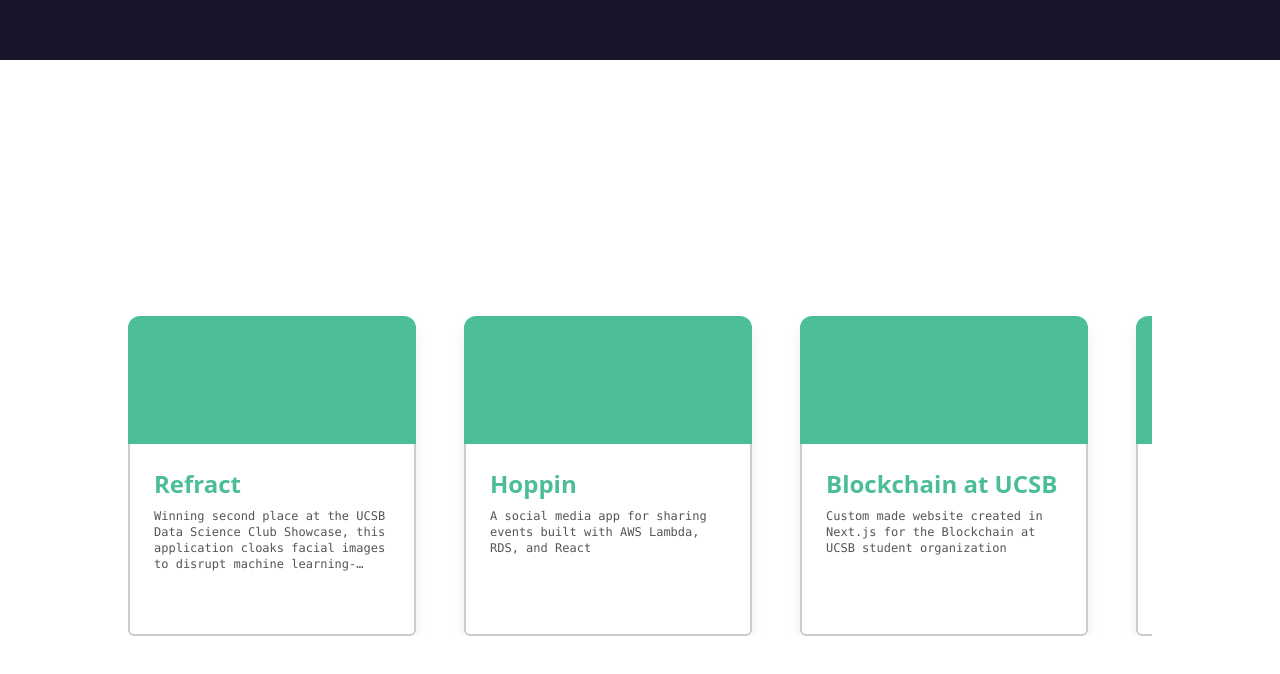
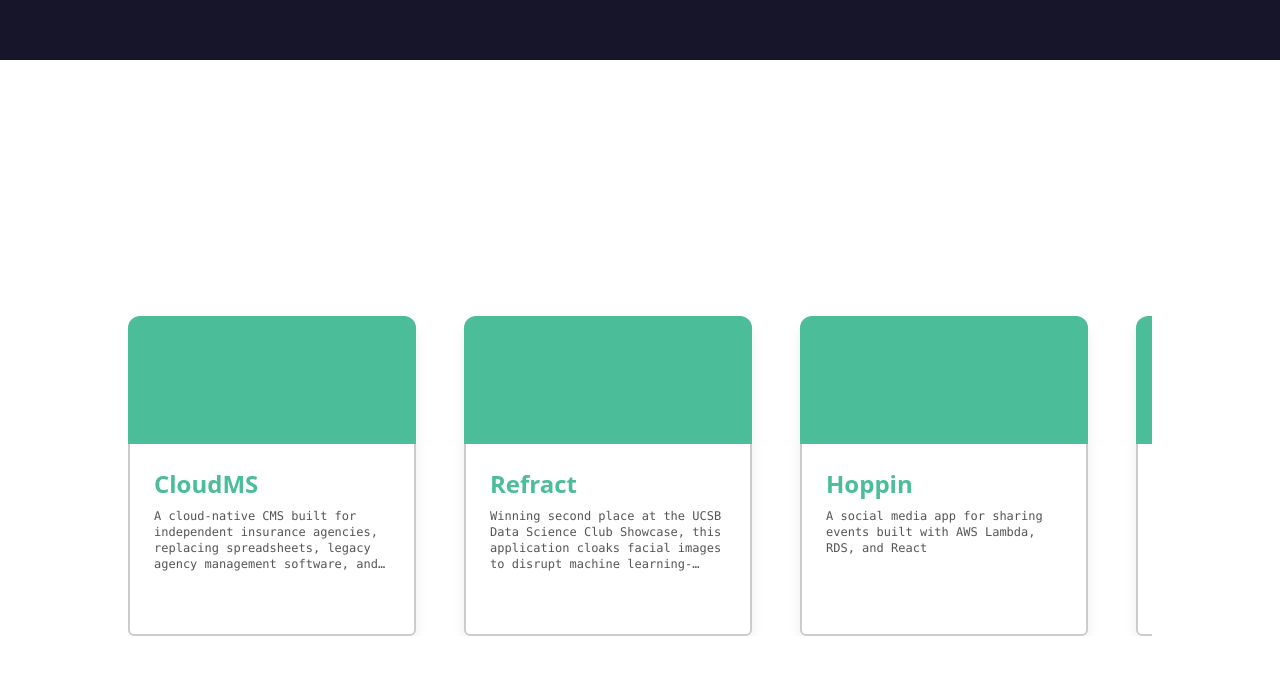
Before and after one commit to heyyysus/dev-portfolio, a Next.js app: page / in a window 1280 px wide. Shown: the part 2410-3084 px from the top of the page. Built offline with nearby package versions, Linux system fonts and the light colour scheme.

Commit message:
Move CloudMS to first project listed

```diff
--- a/src/app/_sections/projectsSection.tsx
+++ b/src/app/_sections/projectsSection.tsx
@@ -7,6 +7,11 @@ export interface ProjectsSectionProps {};
 export const ProjectsSection: FC<ProjectsSectionProps> =  ({}) => {
 
     const projects: Project[] = [
+        {
+            title: 'CloudMS',
+            description: 'A cloud-native CMS built for independent insurance agencies, replacing spreadsheets, legacy agency management software, and manual carrier data entry with a single system of record for clients, policies, vehicles, and carriers. TypeScript/Express/PostgreSQL backend with a Vite/React frontend, Google SSO, and CI/CD via GitHub Actions.',
+            github_url: 'https://github.com/heyyysus/CloudMS',
+        },
         {
             title: "Refract",
             description: "Winning second place at the UCSB Data Science Club Showcase, this application cloaks facial images to disrupt machine learning-based facial recognition and training processes",
@@ -20,11 +25,6 @@ export const ProjectsSection: FC<ProjectsSectionProps> =  ({}) => {
             title: 'Blockchain at UCSB',
             description: 'Custom made website created in Next.js for the Blockchain at UCSB student organization',
         },
-        {
-            title: 'CloudMS',
-            description: 'A cloud-native CMS built for independent insurance agencies, replacing spreadsheets, legacy agency management software, and manual carrier data entry with a single system of record for clients, policies, vehicles, and carriers. TypeScript/Express/PostgreSQL backend with a Vite/React frontend, Google SSO, and CI/CD via GitHub Actions.',
-            github_url: 'https://github.com/heyyysus/CloudMS',
-        },
 
     ]
 
```
